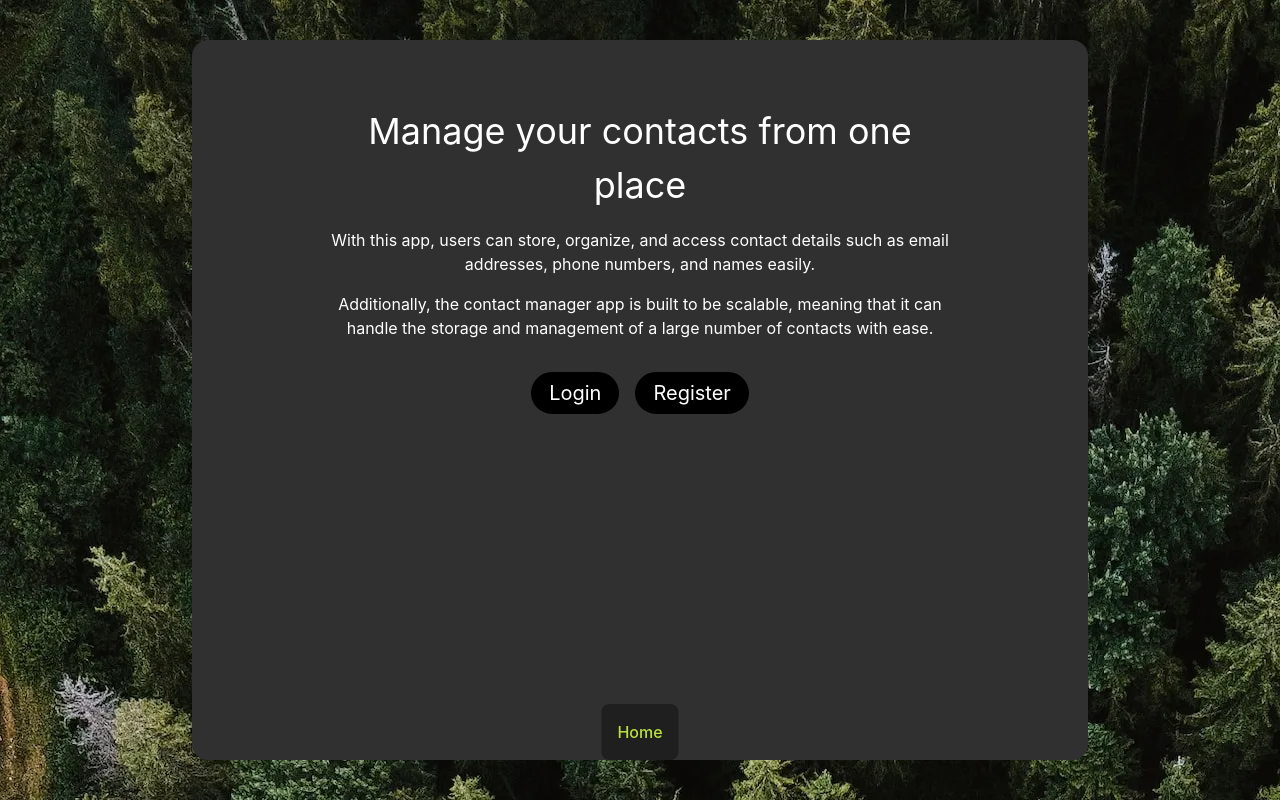
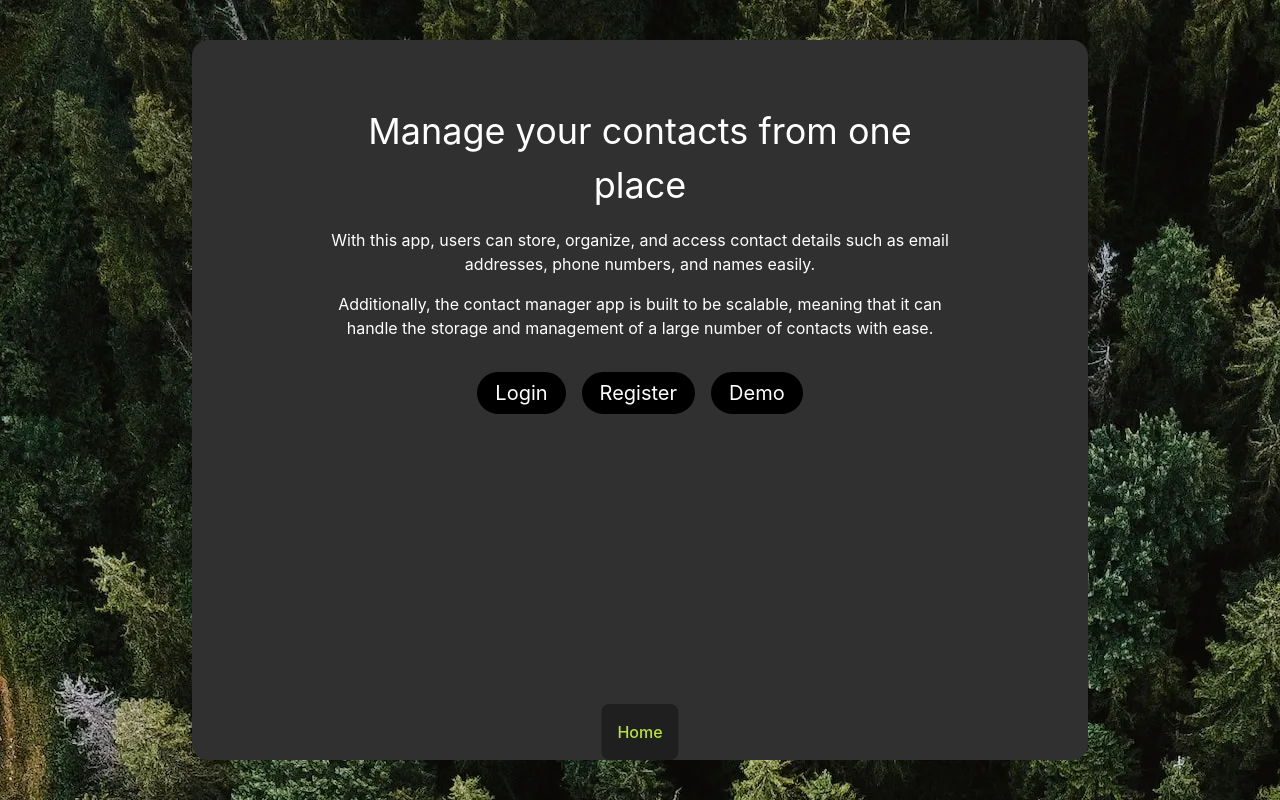
Before and after one commit to pritom-5/Contact-Manager-Frontend, a React (Vite) app: page / in a window 1280 px wide. Built offline with nearby package versions, Linux system fonts and the light colour scheme.

Commit message:
update: color

```diff
--- a/src/components/RegisterForm/RegisterForm.jsx
+++ b/src/components/RegisterForm/RegisterForm.jsx
@@ -33,7 +33,12 @@ export default function RegisterForm() {
 
     const input = { username, password, email };
 
-    const dataReturnedFromDb = await postDataToDb(POST_REGISTER_URL, input);
+    const dataReturnedFromDb = await postDataToDb(
+      POST_REGISTER_URL,
+      input,
+      "",
+      "POST"
+    );
     const { message, username: returnedUsername, status } = dataReturnedFromDb;
 
     // reset from after submit
--- a/src/components/home/HomeComponent.jsx
+++ b/src/components/home/HomeComponent.jsx
@@ -1,4 +1,4 @@
-import { useContext } from "react";
+import { useContext, useState } from "react";
 import AuthCtx from "../../context/AuthCtx";
 import { useNavigate } from "react-router-dom";
 import Button from "../UI/Button";
@@ -6,6 +6,7 @@ import css from "./HomeComponent.module.css";
 
 export default function HomeComponent() {
   const { isLoggedIn } = useContext(AuthCtx);
+  const [showDemoPassword, setShowDemoPassword] = useState(false);
   const navigate = useNavigate();
   return (
     <div className={css.home_component_section}>
@@ -38,6 +39,12 @@ export default function HomeComponent() {
             buttonTxt={"Register"}
           />
         )}
+        {!isLoggedIn && (
+          <Button
+            buttonHandler={() => setShowDemoPassword((prev) => !prev)}
+            buttonTxt={"Demo"}
+          />
+        )}
         {/* else show this => register login buttons */}
         {isLoggedIn && (
           <div className="contacts_button">
@@ -48,6 +55,11 @@ export default function HomeComponent() {
           </div>
         )}
       </div>
+      {showDemoPassword && (
+        <pre className={css.demo_info}>
+          {JSON.stringify({ username: "admin", password: "admin" })}
+        </pre>
+      )}
     </div>
   );
 }
--- a/src/components/home/HomeComponent.module.css
+++ b/src/components/home/HomeComponent.module.css
@@ -27,3 +27,7 @@
   flex-direction: column;
   gap: 1rem;
 }
+.demo_info {
+  margin-inline: auto;
+  font-size: 20px;
+}
--- a/src/util/getUserLogoBasedOnName.js
+++ b/src/util/getUserLogoBasedOnName.js
@@ -13,9 +13,9 @@ function getRandomColorCode(letterNo, randomDefaultValue) {
 }
 
 function getRgbColorForLetter(letterNo) {
-  const red = getRandomColorCode(letterNo, 50);
-  const green = getRandomColorCode(letterNo, 100);
-  const blue = getRandomColorCode(letterNo, 150);
+  const red = getRandomColorCode(letterNo, 130);
+  const green = getRandomColorCode(letterNo, 456);
+  const blue = getRandomColorCode(letterNo, 789);
 
   return `rgb( ${red} , ${green}, ${blue})`;
 }
```
